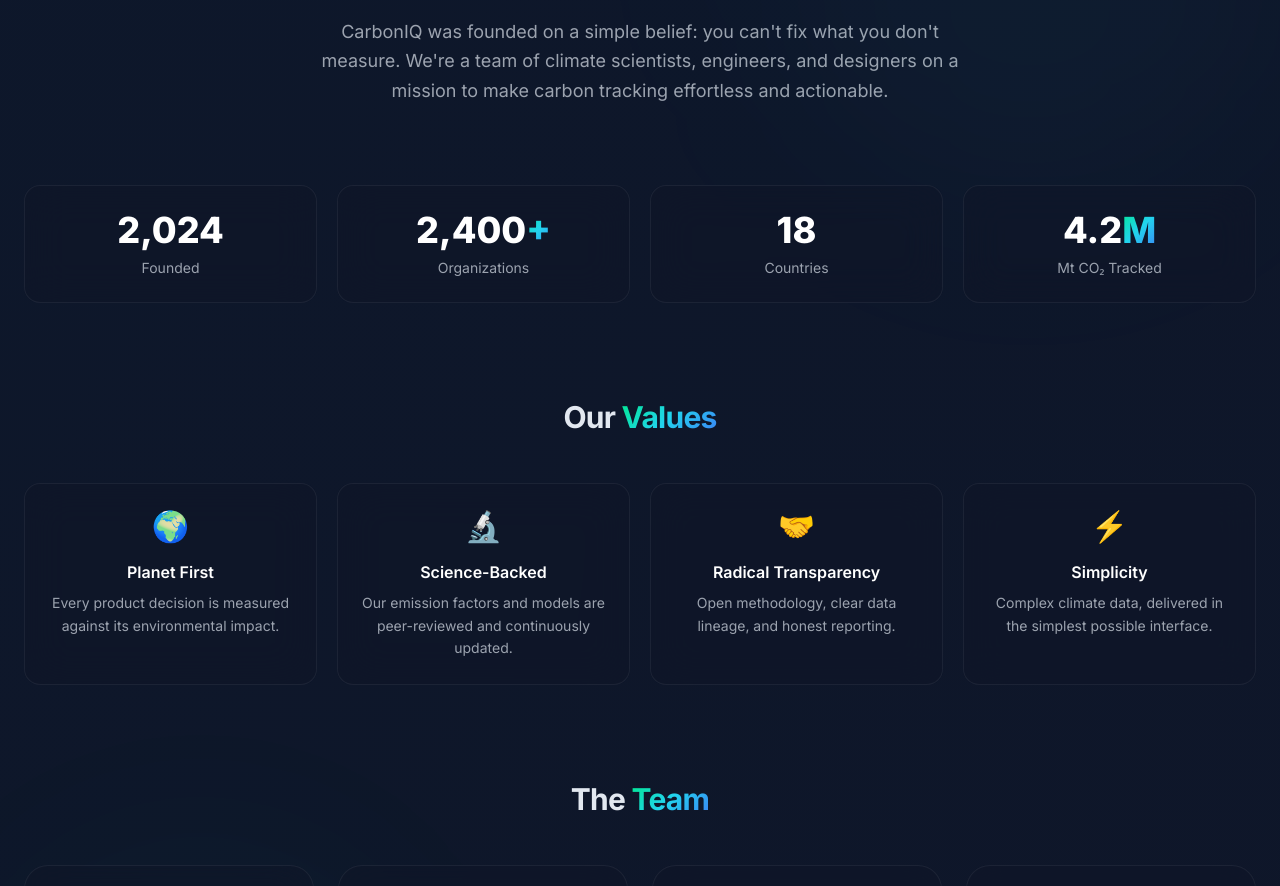
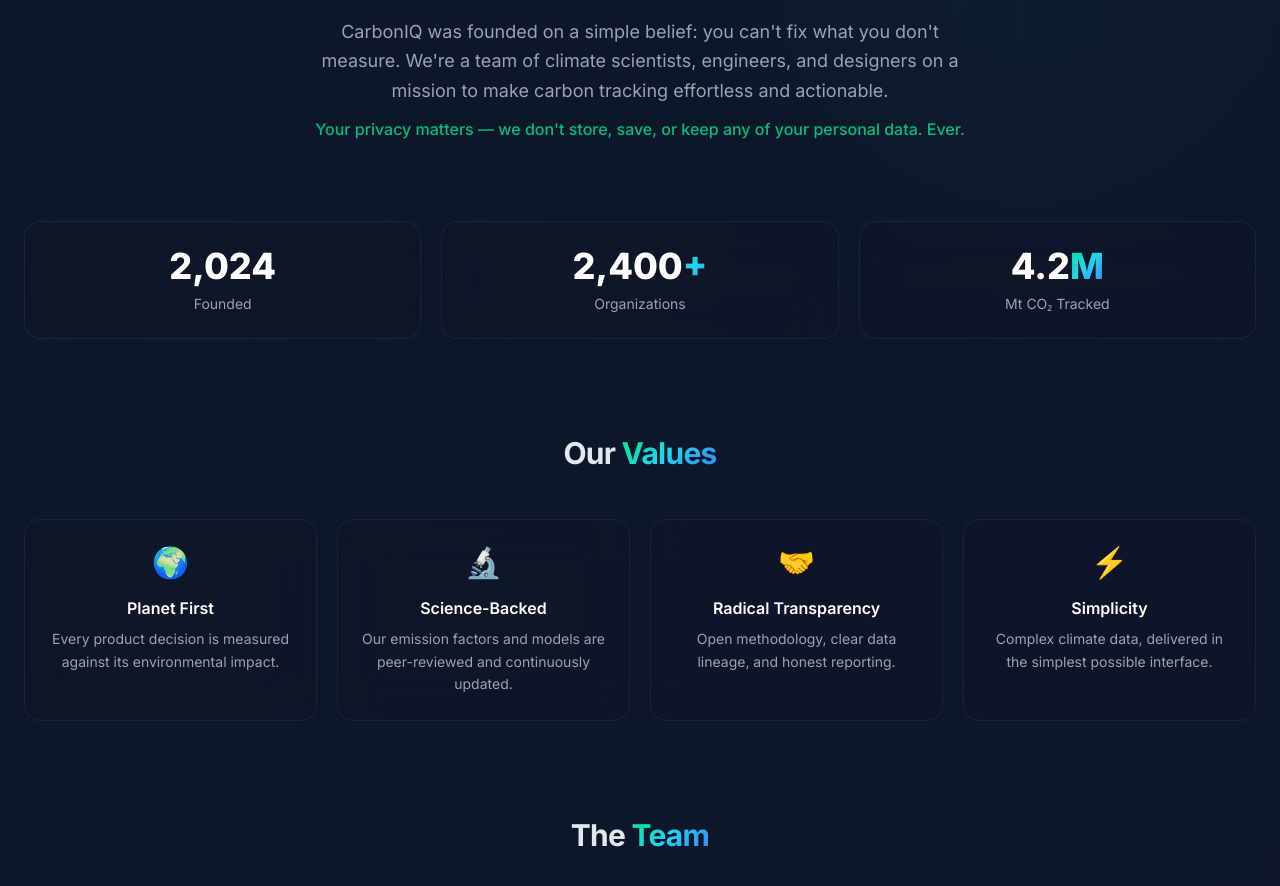
Before and after one commit to thehans-mwe/CarbonIQ, a React (Vite) app: page / in a window 1280 px wide. Shown: the part 4640-5526 px from the top of the page. Built offline with nearby package versions, Linux system fonts and the light colour scheme.

Commit message:
fix: update about - add privacy notice, remove countries stat

```diff
--- a/src/components/About.jsx
+++ b/src/components/About.jsx
@@ -32,7 +32,6 @@
 const milestones = [
   { value: 2024, label: 'Founded', suffix: '' },
   { value: 2400, label: 'Organizations', suffix: '+' },
-  { value: 18, label: 'Countries', suffix: '' },
   { value: 4.2, label: 'Mt CO₂ Tracked', suffix: 'M' },
 ];
 
@@ -82,6 +81,9 @@
             CarbonIQ was founded on a simple belief: you can't fix what you don't
             measure. We're a team of climate scientists, engineers, and designers
             on a mission to make carbon tracking effortless and actionable.
+            <span className="block mt-3 text-accent-green/80 font-medium text-base">
+              Your privacy matters — we don't store, save, or keep any of your personal data. Ever.
+            </span>
           </p>
         </motion.div>
 
@@ -90,7 +92,7 @@
           variants={containerVariants}
           initial="hidden"
           animate={inView ? 'visible' : 'hidden'}
-          className="grid grid-cols-2 lg:grid-cols-4 gap-5 mb-24"
+          className="grid grid-cols-3 gap-5 mb-24"
         >
           {milestones.map((m) => (
             <motion.div
```
